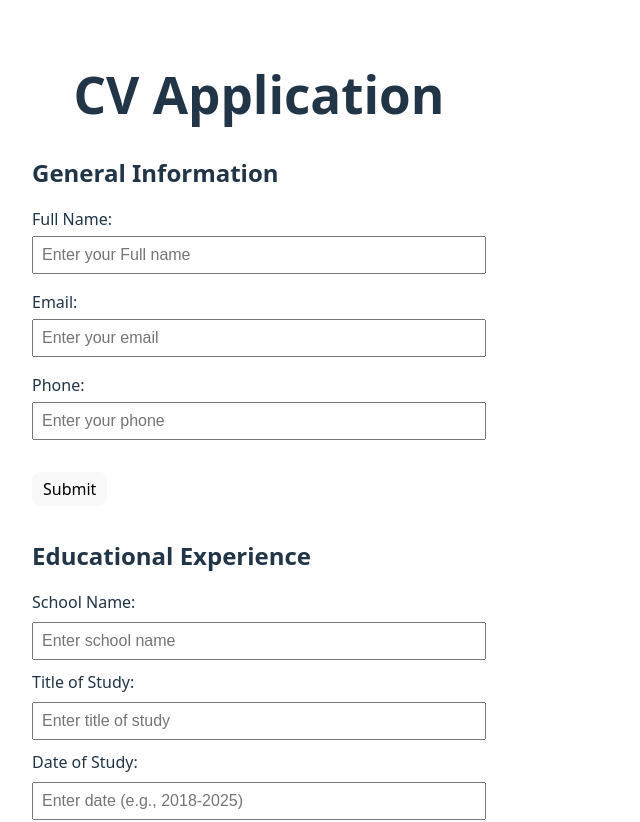
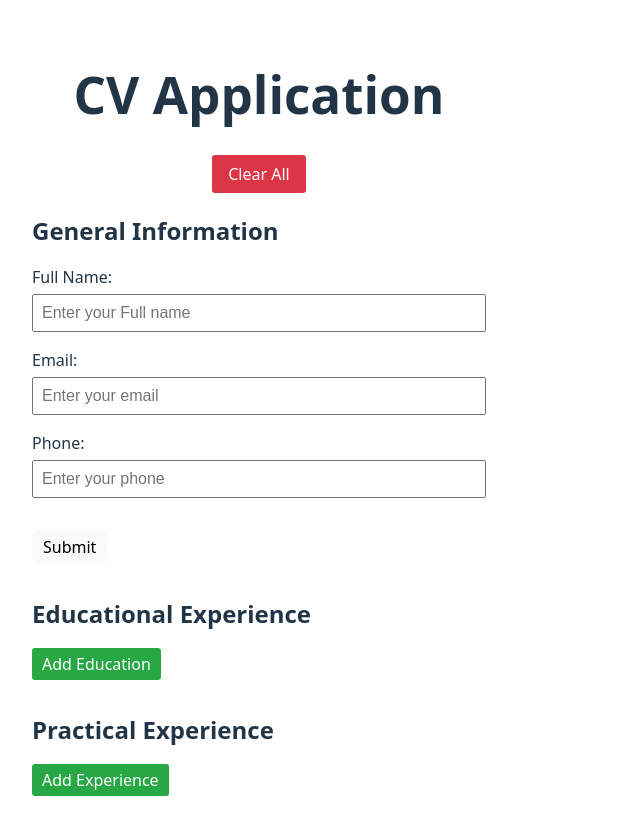
Before and after one commit to aleksfeschuk/cv-application, a React (Vite) app: page / in a window 1280 px wide. Shown: the top 822 px of the page, without its empty margins (0-640 px from the left). Built offline with nearby package versions, Linux system fonts and the light colour scheme.

Commit message:
added support for multiple education and experience entries

```diff
--- a/src/App.jsx
+++ b/src/App.jsx
@@ -7,10 +7,11 @@ import './styles/App.scss';
 
 function App() {
   const [generalInfo, setGeneralInfo] = useState(null);
-  const [education, setEducation] = useState(null);
-  const [experience, setExperience] = useState(null);
+  const [education, setEducation] = useState([]);
+  const [experience, setExperience] = useState([]);
 
   const [editingSection, setEditingSection] = useState(null);
+  const [editingIndex, setEditingIndex] = useState(null);
 
   const handleGeneralInfoSubmit = (data) => {
     setGeneralInfo(data);
@@ -18,40 +19,76 @@ function App() {
   };
 
   const handleEducationSubmit = (data) => {
-    setEducation(data);
+    if (editingIndex !== null) {
+      setEducation((prev) =>
+        prev.map((item, i) => (i === editingIndex ? data : item))
+      );
+    } else {
+      setEducation((prev) => [...prev, data]);
+    }
     setEditingSection(null);
+    setEditingIndex(null);
   };
 
   const handleExperienceSubmit = (data) => {
-    setExperience(data);
+    if (editingIndex !== null) {
+      setExperience((prev) =>
+        prev.map((item, i) => (i === editingIndex ? data : item))
+      );
+    } else {
+      setExperience((prev) => [...prev, data]);
+    }
     setEditingSection(null);
+    setEditingIndex(null);
   };
 
-  const handleEditSection = (section) => {
+  const handleClear = () => {
+    setGeneralInfo(null);
+    setEducation([]);
+    setExperience([]);
+    setEditingSection(null);
+    setEditingIndex(null);
+  }
+
+  const handleEditSection = (section, index = null) => {
     setEditingSection(section);
+    setEditingIndex(index);
   }
 
   return (
     <div className="app-container">
       <h1>CV Application</h1>
+      <button className="clear-button" onClick={handleClear}>
+        Clear All
+      </button>
       {(!generalInfo || editingSection === 'general') && (
         <GeneralInfo
           onSubmit={handleGeneralInfoSubmit}
           initialData={generalInfo}
         />
       )}
-      {(!education || editingSection === 'education') && (
       <Education
         onSubmit={handleEducationSubmit}
-          initialData={education}
+        initialData={
+          editingSection === 'education' && editingIndex !== null
+            ? education[editingIndex]
+            : null
+        }
+        isEditing={editingSection === 'education'}
+        editingIndex={editingIndex}
+        onAdd={() => handleEditSection('education')}
       />
-      )}
-      {(!experience || editingSection === 'experience') && (
       <Experience
         onSubmit={handleExperienceSubmit}
-          initialData={experience}
+        initialData={
+          editingSection === 'education' && editingIndex !== null
+            ? experience[editingIndex]
+            : null
+        }
+        isEditing={editingIndex === 'experience'}
+        editingIndex={editingIndex}
+        onAdd={() => handleEditSection('experience')}
       />
-      )}
       <CVDisplay
         generalInfo={generalInfo}
         education={education}
--- a/src/components/CVDisplay.jsx
+++ b/src/components/CVDisplay.jsx
@@ -13,26 +13,34 @@ function CVDisplay({ generalInfo, education, experience, onEdit }) {
                     <button onClick={() => onEdit('general')}>Edit</button>
                 </div>
             )}
-            {education && (
+            {education.length > 0 && (
                 <div className="cv-section">
                     <h3>Education</h3>
-                    <p>School: {education.school}</p>
-                    <p>Title of Study: {education.study}</p>
-                    <p>Date: {education.date}</p>
-                    <button onClick={() => onEdit('education')}>Edit</button>
+                    {education.map((edu, index) => (
+                        <div key={index} className="cv-entry">
+                            <p>School: {edu.school}</p>
+                            <p>Title of Study: {edu.study}</p>
+                            <p>Date: {edu.date}</p>
+                            <button onClick={() => onEdit('education', index)}>Edit</button>
+                        </div>
+                    ))}
                 </div>
             )}
-            {experience && (
+            {experience.length > 0 && (
                 <div className="cv-section">
                     <h3>Experience</h3>
-                    <p>Company: {experience.company}</p>
-                    <p>Position: {experience.position}</p>
-                    <p>Responsibilities: {experience.responsibilities}</p>
-                    <p>From: {experience.dateFrom} To: {experience.dateTo}</p>
-                    <button onClick={() => onEdit('experience')}>Edit</button>
+                    {experience.map((exp, index) => (
+                        <div key={index} className='cv-entry'>
+                            <p>Company: {exp.company}</p>
+                            <p>Position: {exp.position}</p>
+                            <p>Responsibilities: {exp.responsibilities}</p>
+                            <p>From: {exp.dateFrom} To: {exp.dateTo}</p>
+                            <button onClick={() => onEdit('experience', index)}>Edit</button>
+                        </div>
+                    ))}
                 </div>
             )}
-            {!generalInfo && !education && !experience && (
+            {!generalInfo && education.length === 0 && experience.length === 0 && (
                 <p>No data to display. Please fill out the sections above</p>
             )}
         </div>
--- a/src/components/Education.jsx
+++ b/src/components/Education.jsx
@@ -1,7 +1,7 @@
 import { useState, useEffect } from "react";
 import '../styles/Education.scss';
 
-function Education({ onSubmit, initialData }) {
+function Education({ onSubmit, initialData, isEditing, onAdd }) {
     const [education, setEducation] = useState({
         school: '',
         study: '',
@@ -10,8 +10,10 @@ function Education({ onSubmit, initialData }) {
     const [errors, setErrors] = useState({ school: '', study: '', date: ''});
 
     useEffect(() => {
-        if(initialData) {
+        if (initialData) {
             setEducation(initialData)
+        } else {
+            setEducation({school: '', study: '', date: ''});
         }
     }, [initialData]);
 
@@ -54,6 +56,11 @@ function Education({ onSubmit, initialData }) {
     return (
         <div className="education">
             <h2>Educational Experience</h2>
+            {!isEditing ? (
+                <button className="add-button" onClick={onAdd}>
+                    Add Education
+                </button>
+            ) : (
                 <form onSubmit={handleSubmit}>
                     <div>
                         <label>School Name:</label>
@@ -90,6 +97,7 @@ function Education({ onSubmit, initialData }) {
                         <button type="submit">Submit</button>
                     </div>
                 </form>
+            )}
         </div>
     );
 }
--- a/src/components/Experience.jsx
+++ b/src/components/Experience.jsx
@@ -1,7 +1,7 @@
 import { useState, useEffect } from "react";
 import '../styles/Experience.scss';
 
-function Experience({ onSubmit, initialData }) {
+function Experience({ onSubmit, initialData, isEditing, onAdd }) {
     const [experience, setExperience] = useState({
         company: '',
         position: '',
@@ -20,6 +20,14 @@ function Experience({ onSubmit, initialData }) {
     useEffect(() => {
         if(initialData) {
             setExperience(initialData);
+        } else {
+            setExperience({
+                company: '',
+                position: '',
+                responsibilities: '',
+                dateFrom: '',
+                dateTo: '',
+            });
         }
     }, [initialData]);
 
@@ -35,7 +43,7 @@ function Experience({ onSubmit, initialData }) {
             position: '',
             responsibilities: '',
             dateFrom: '',
-            dateTo: ''
+            dateTo: '',
         };
         let isValid = true;
 
@@ -69,13 +77,17 @@ function Experience({ onSubmit, initialData }) {
         if (validateForm()) {
             onSubmit(experience);
         }
-
     };
 
     return(
         <div className="experience">
             <h2>Practical Experience</h2>
-            <form onSubmit={handleSubmit}>
+            {!isEditing ? (
+                <button className="add-button" onClick={onAdd}>
+                    Add Experience
+                </button>
+            ) : (
+                <form onSubmit={handleSubmit}>
                 <div>
                     <label>Company Name:</label>
                     <input
@@ -131,6 +143,7 @@ function Experience({ onSubmit, initialData }) {
                 </div>
                 <button type="submit">Submit</button>
             </form>
+            )}
         </div>
     );
 }
--- a/src/styles/App.scss
+++ b/src/styles/App.scss
@@ -8,3 +8,19 @@ h1 {
     text-align: center;
     margin-bottom: 2rem;
 }
+
+.clear-button {
+    display: block;
+    margin: 0 auto 20px;
+    padding: 8px 16px;
+    background-color: #dc3545;
+    color: white;
+    border: none;
+    border-radius: 3px;
+    cursor: pointer;
+    font-size: 16px;
+
+    &:hover {
+        background-color: #c82333;
+    }
+}
--- a/src/styles/CVDisplay.scss
+++ b/src/styles/CVDisplay.scss
@@ -18,6 +18,13 @@
             padding-bottom: .5rem;
         }
 
+        .cv-entry {
+            margin-bottom: 1.5rem;
+            padding: 1rem;
+            border: 1px solid #eee;
+            border-radius: 3px;
+
+
         p {
             margin: 5px 0;
         }
@@ -36,6 +43,7 @@
             }
         }
     }
+}
 
     p {
         text-align: center;
--- a/src/styles/Education.scss
+++ b/src/styles/Education.scss
@@ -3,6 +3,19 @@
 
     h2 {
         margin-bottom: 1rem;
+    }
+
+    .add-button {
+        padding: 5px 10px;
+        background-color: #28a745;
+        color: white;
+        border: none;
+        border-radius: 3px;
+        cursor: pointer;
+
+        &:hover {
+            background-color: #218838;
+        }
     }
 
     form {
--- a/src/styles/Experience.scss
+++ b/src/styles/Experience.scss
@@ -3,6 +3,19 @@
 
     h2 {
         margin-bottom: 1rem;
+    }
+
+    .add-button {
+        padding: 5px 10px;
+        background-color: #28a745;
+        color: white;
+        border: none;
+        border-radius: 3px;
+        cursor: pointer;
+
+        &:hover {
+            background-color: #218838;
+        }
     }
 
     form {
```
Lines whose indentation alone changed are shown as unchanged.
